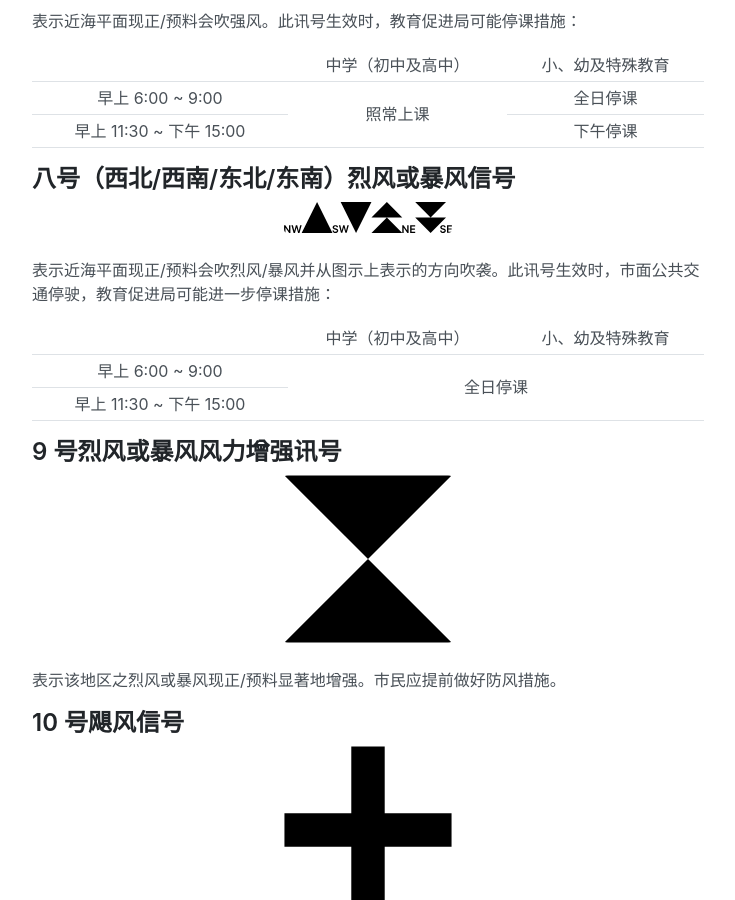
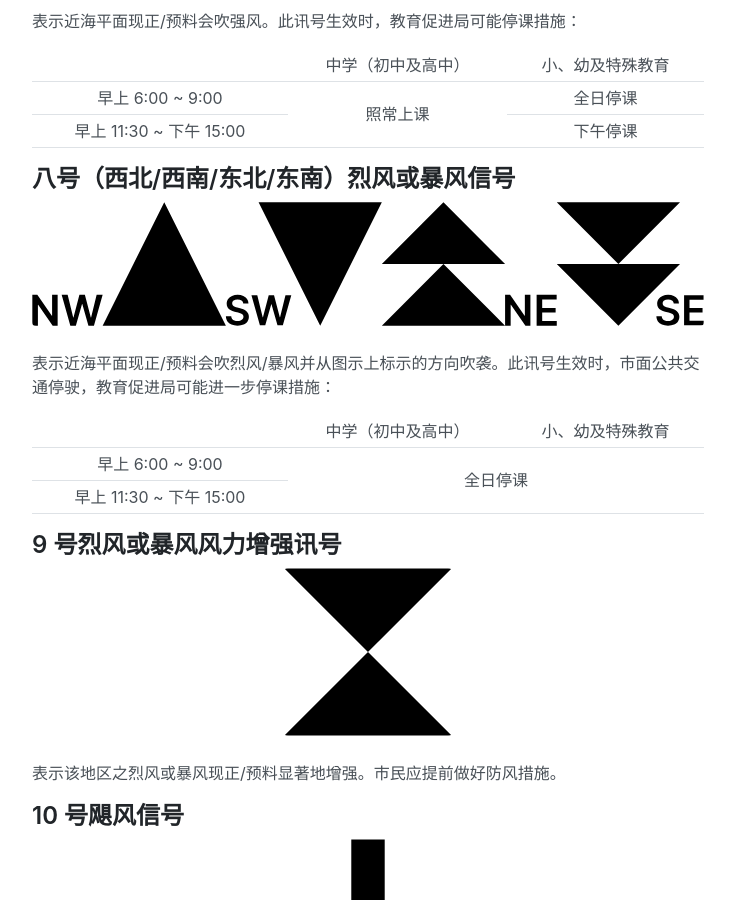
Before and after one commit to vunconf/vunconf.github.io, a Jekyll site: the page built from iao/osd/wns_intro.md, in a window 1280 px wide and 900 px high, scrolled down 3021 px. Shown: the whole window, without its empty margins (272-1007 px from the left). Built offline with Jekyll 4.4.1, drawn with Linux system fonts in a browser that asks for light colours.

Commit message:
Update wns_intro.md

```diff
--- a/iao/osd/wns_intro.md
+++ b/iao/osd/wns_intro.md
@@ -85,8 +85,8 @@ permalink: /iao/osd/wns_intro/
 </tbody>
 </table>
 <h2>八号（西北/西南/东北/东南）烈风或暴风信号</h2>
-<img src="/assets/TphNo8.svg" width="25%" style="margin: 0px auto; margin-bottom: 25px;">
-<p>表示近海平面现正/预料会吹烈风/暴风并从图示上表示的方向吹袭。此讯号生效时，市面公共交通停驶，教育促进局可能进一步停课措施：</p>
+<img src="/assets/TphNo8.svg" width="100%" style="margin: 0px auto; margin-bottom: 25px;">
+<p>表示近海平面现正/预料会吹烈风/暴风并从图示上标示的方向吹袭。此讯号生效时，市面公共交通停驶，教育促进局可能进一步停课措施：</p>
 <table style="text-align: center">
     <tbody>
     <tr>
```
